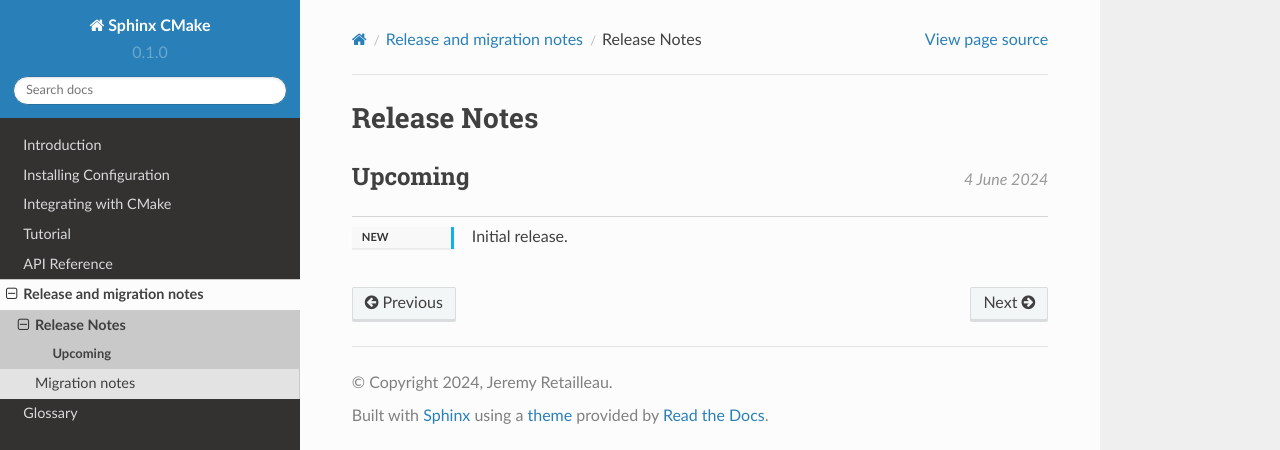
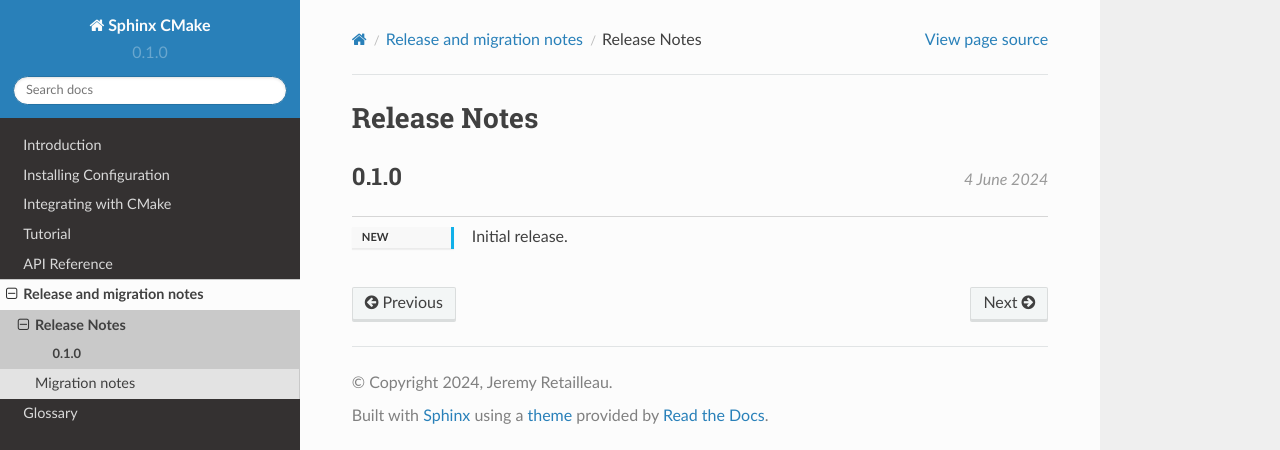
Before and after one commit to python-cmake/sphinx-cmake, a Sphinx documentation site: the page built from doc/release/release_notes.rst, in a window 1280 px wide. Shown: the top 450 px of the page. Built offline with Sphinx 7.4.7 and the Read the Docs theme 2.0.0, drawn with Linux system fonts in a browser that asks for light colours.

Commit message:
Update version to 0.1.0

```diff
--- a/doc/release/release_notes.rst
+++ b/doc/release/release_notes.rst
@@ -4,7 +4,8 @@
 Release Notes
 *************
 
-.. release:: Upcoming
+.. release:: 0.1.0
+    :date: 2024-06-04
 
     .. change:: new
 
```
